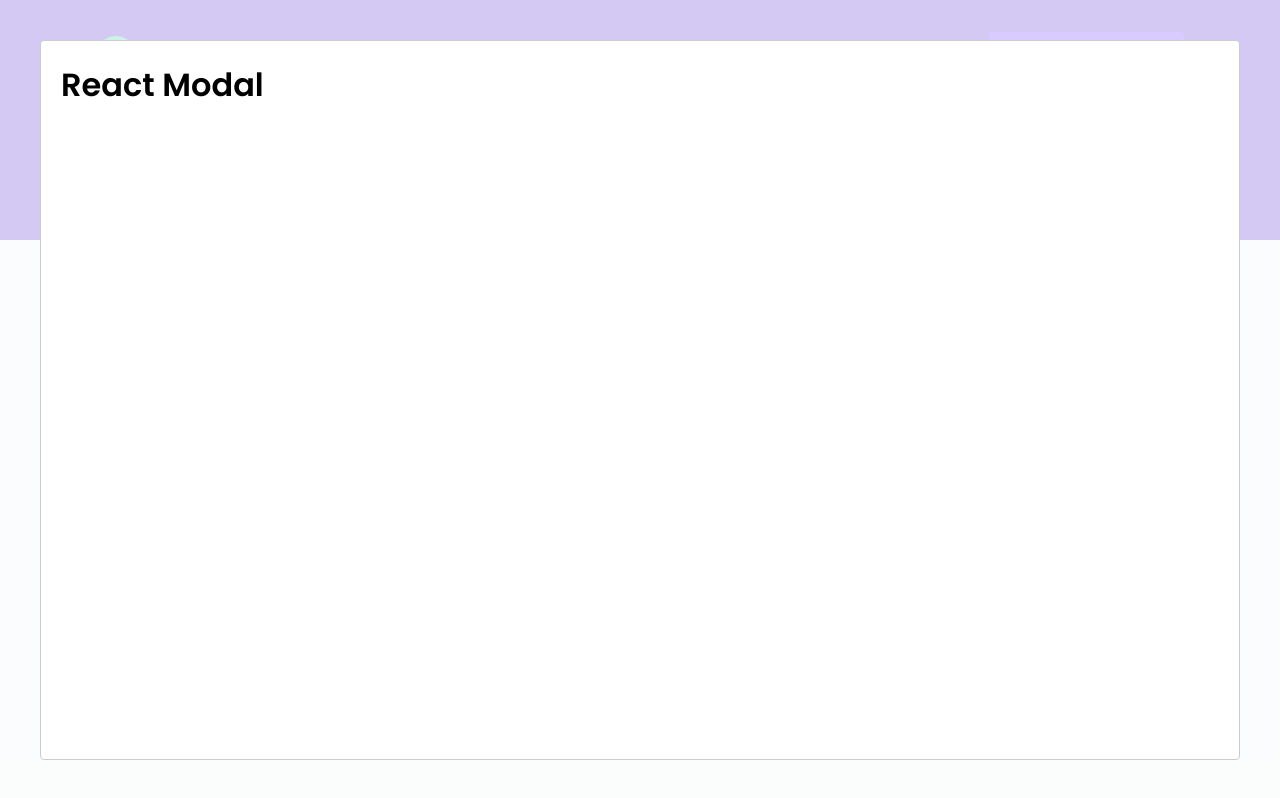
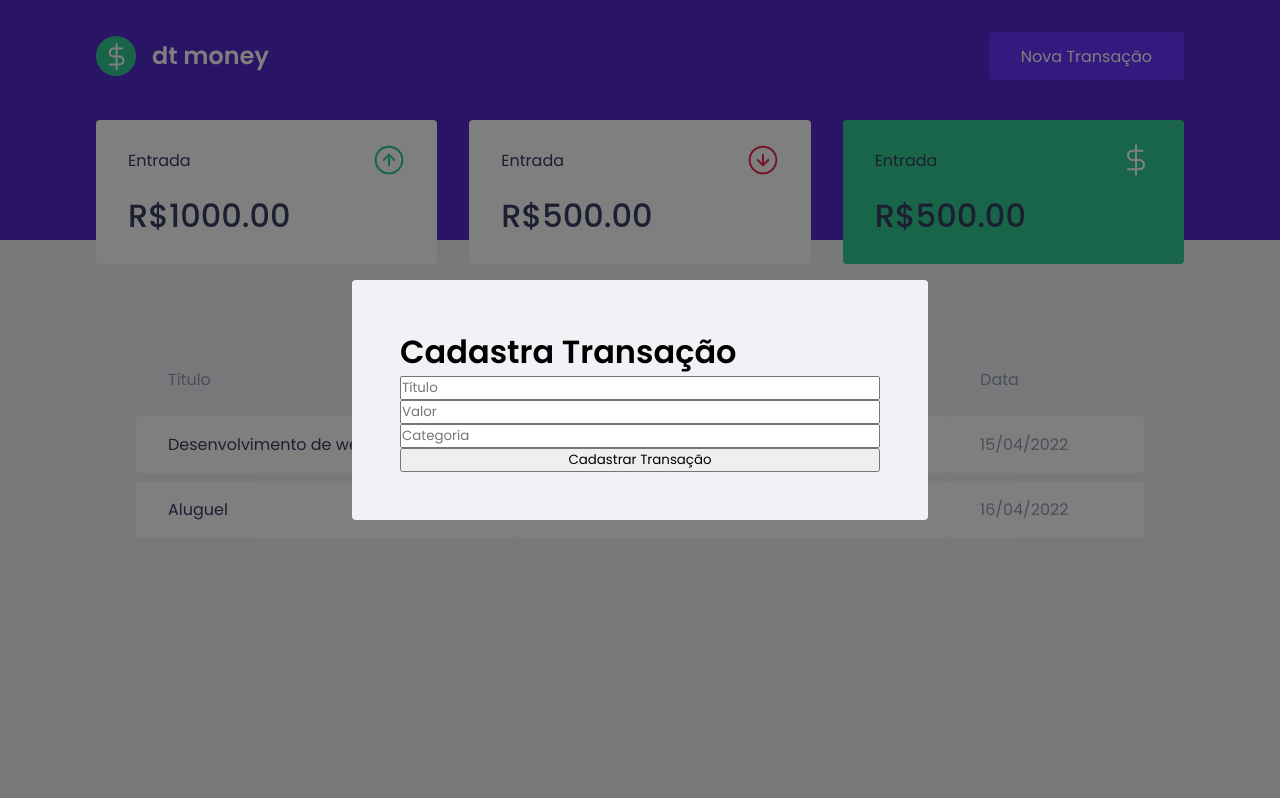
Before and after one commit to bvieiradeveloper/bemingy, a React (Create React App) app: page / in a window 1280 px wide. Both pictures are taken after a click on the button "Nova Transação". Built offline with nearby package versions, Linux system fonts and the light colour scheme; no server answers; what miragejs would draw is missing.

Commit message:
Modal Custom Style and Form

```diff
--- a/src/components/NewTransactionModal/index.tsx
+++ b/src/components/NewTransactionModal/index.tsx
@@ -1,4 +1,5 @@
 import Modal from "react-modal";
+import { Container } from "./style";
 
 interface NewTransactionOpenModalProps{
   isOpen: boolean,
@@ -11,8 +12,20 @@
       <Modal
         isOpen = {isOpen}
         onRequestClose={onRequestClose}
+        overlayClassName = "react-modal-overlay"
+        className="react-modal-content"
       >
-         <h1>React Modal</h1>
+        <Container>
+        <h1>Cadastra Transação</h1>
+
+        <input type="text"
+               placeholder="Título"/>
+        <input type="number"
+               placeholder="Valor" />
+        <input type="text"
+               placeholder="Categoria"/>
+        <button type="submit">Cadastrar Transação</button>
+        </Container>
       </Modal>
     </>
   );
--- a/src/components/NewTransactionModal/style.ts
+++ b/src/components/NewTransactionModal/style.ts
@@ -1,3 +1,6 @@
-import style from "styled-components"
+import styled from "styled-components";
 
-export const Container = style.div``
+export const Container = styled.form`
+display: flex;
+    flex-direction: column;
+`
--- a/src/styles/global.ts
+++ b/src/styles/global.ts
@@ -50,4 +50,25 @@
   opacity: 0.6;
   cursor: not-allowed;
 }
+
+.react-modal-overlay{
+  position: fixed;
+  background: rgb(0,0,0,0.5);
+  top: 0;
+  right: 0;
+  bottom: 0;
+  left: 0;
+
+  display: flex;
+  justify-content: center;
+  align-items: center;
+}
+.react-modal-content{
+  position: relative;
+  width: 100%;
+  max-width: 576px;
+  background: var(--background);
+  border-radius: 0.25rem;
+  padding: 3rem;
+}
 `
```
